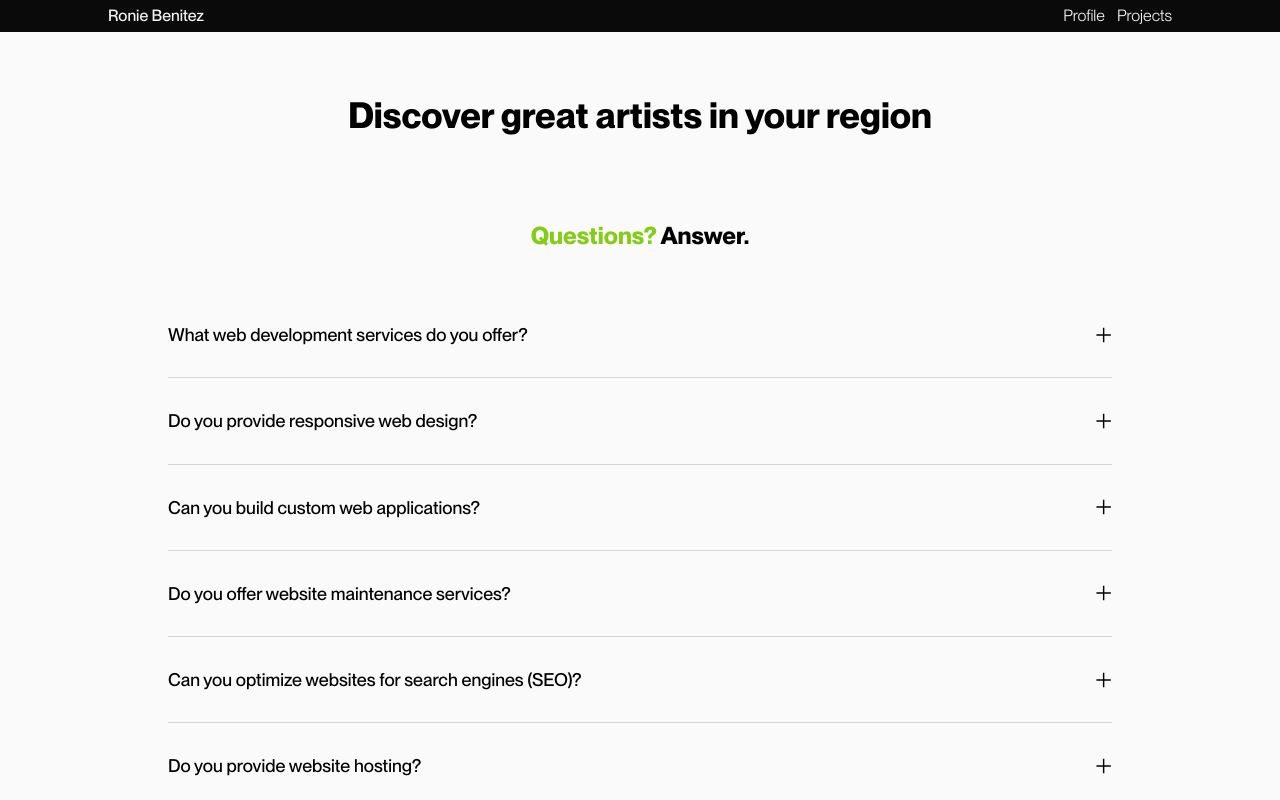
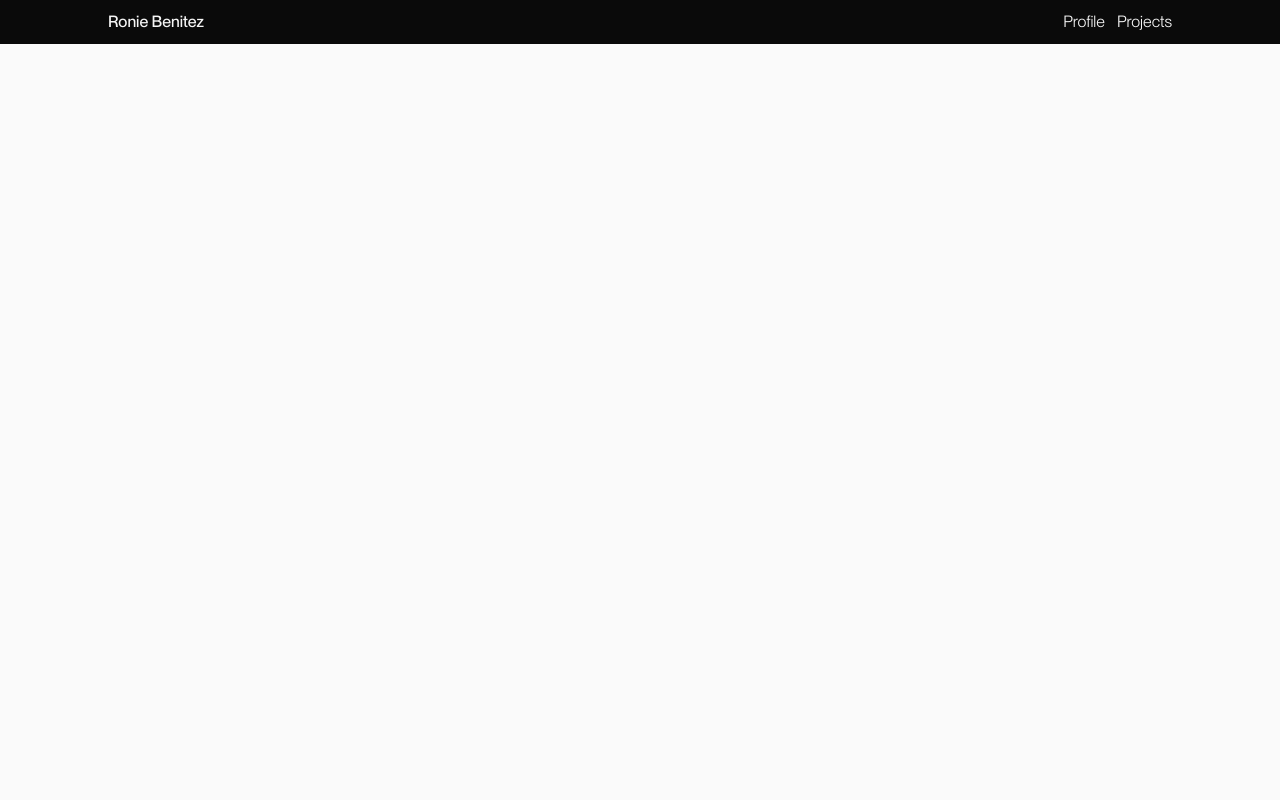
Before and after one commit to roniekun/nextjs-app, a Next.js app: page / in a window 1280 px wide. Shown: the top 800 px of the page. Built offline with nearby package versions, Linux system fonts and the light colour scheme.

Commit message:
hero add

```diff
--- a/app/globals.css
+++ b/app/globals.css
@@ -3,6 +3,11 @@
 @tailwind utilities;
 
 @layer utilities {
+  :root {
+    --header-height: 44px;
+    --hero-height: calc(100vh - var(--header-height));
+  }
+
   .text-balance {
     text-wrap: balance;
   }
--- a/app/page.tsx
+++ b/app/page.tsx
@@ -1,14 +1,12 @@
 import Container from "@/components/util/container";
 import Accordion from "@/components/Accordion";
-
+import Hero from "@/components/Hero";
 export default function Home() {
   return (
     <main className="relative flex min-h-screen flex-col w-full items-center">
-      <Container className="flex flex-col items-center justify-center max-w-[1200px]">
-        <div className="relative flex flex-col">
-          <h1 className="text-4xl font-bold self-center">
-            Discover great artists in your region
-          </h1>
+      <Container className="py-0 flex flex-col items-center justify-center max-w-[1200px]">
+        <div className="h-[200vh]">
+          <Hero />
         </div>
         <Container>
           <Accordion />
--- a/components/Header.tsx
+++ b/components/Header.tsx
@@ -8,7 +8,10 @@ import { DataContext } from "@/provider/context/DataContext";
 const Header = () => {
   const { isDesktop } = useContext(DataContext);
   return (
-    <header className="flex justify-center z-10 top-0 w-full sticky h-fit bg-neutral-950 text-neutral-100 overflow-hidden">
+    <header
+      className="flex justify-center z-10 top-0 w-full sticky bg-neutral-950
+    text-neutral-100 overflow-hidden h-[--header-height]"
+    >
       <Container className="py-0 flex items-center justify-between max-w-[1200px]">
         <Logo />
         <div className="flex gap-1">
--- /dev/null
+++ b/components/Hero.tsx
@@ -0,0 +1,40 @@
+"use client";
+import React from "react";
+import { useRef } from "react";
+import { motion, useTransform, useScroll, MotionValue } from "framer-motion";
+
+export default function Hero() {
+  const targetRef = useRef(null);
+  const { scrollYProgress } = useScroll({
+    target: targetRef,
+    offset: ["start end", "end end"],
+  });
+
+  const sm: MotionValue<number> = useTransform(
+    scrollYProgress,
+    [0, 0.7, 1],
+    [1, 1, 0]
+  );
+
+  const md: MotionValue<number> = useTransform(
+    scrollYProgress,
+    [0, 0.7, 1],
+    [1, 1, 0]
+  );
+
+  return (
+    <div ref={targetRef} className="h-[200vh]">
+      <motion.div
+        style={{ opacity: sm }}
+        className="sticky top-[44px] h-[--hero-height] flex flex-col py-[5vw]"
+      >
+        <h1 className="text-xl font-medium text-neutral-600">
+          Elevate your Creative Vision:
+        </h1>
+        <h1 className="text-4xl bg-white font-bold ">
+          Your Website, Your Platform!
+        </h1>
+      </motion.div>
+    </div>
+  );
+}
```
Also changed, not shown: 1 other file (tests, documents, lock files or other folders).
